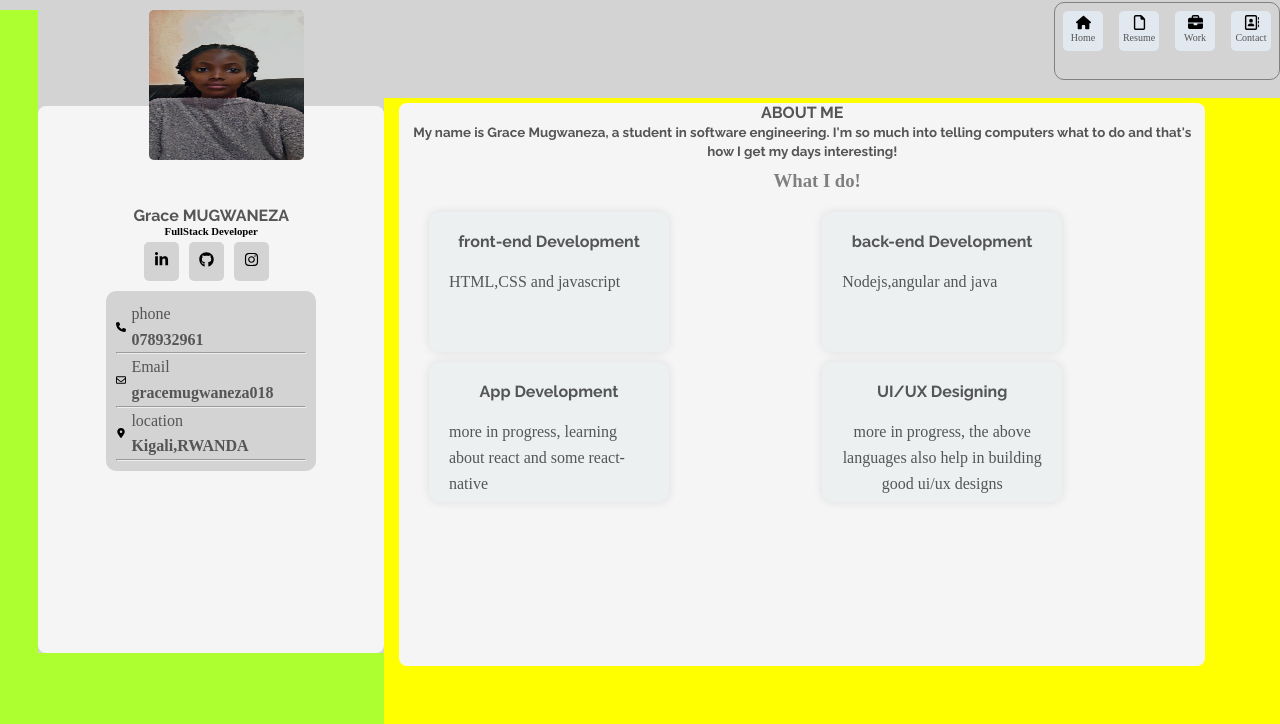
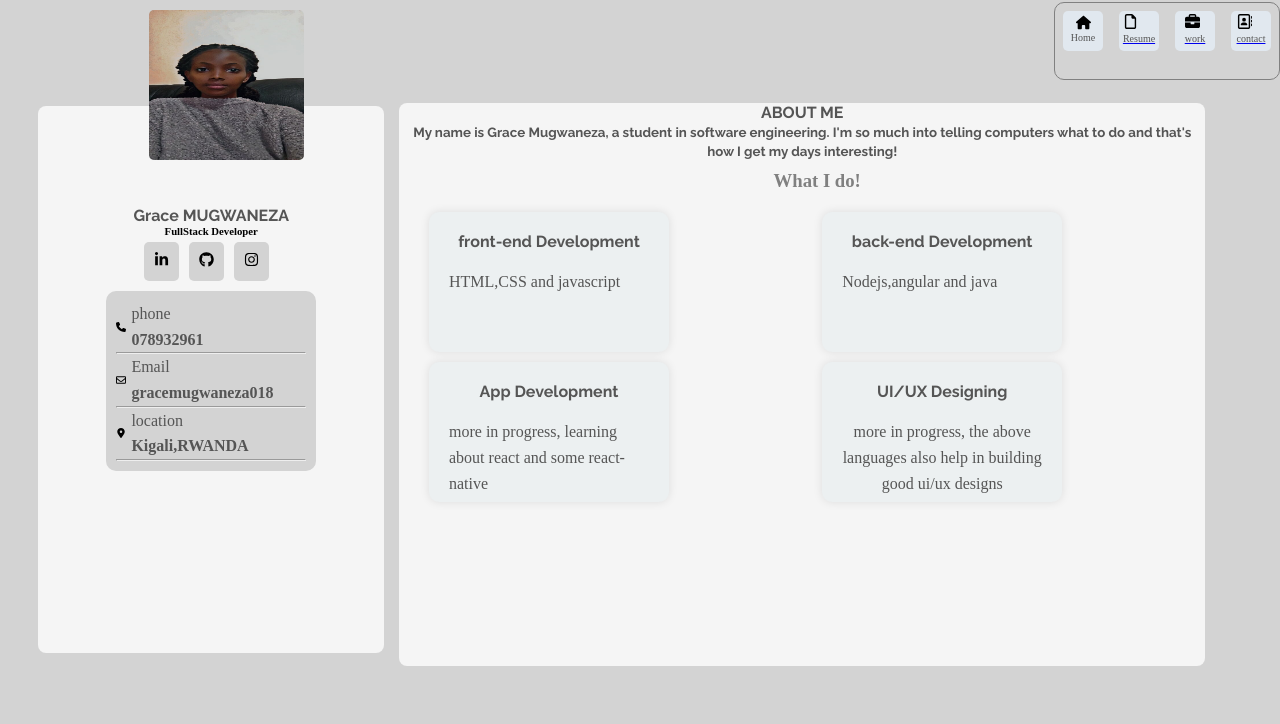
Before and after one commit to JeanIrad/my-brand_grace, a plain HTML site: page index.html in a window 1280 px wide. Shown: the part 76-800 px from the top of the page. Drawn offline with Linux system fonts and the light colour scheme.

Commit message:
mybrand so far

```diff
--- a/index.html
+++ b/index.html
@@ -75,12 +75,31 @@
               <div class="sub_nav">
                      <div class="icons"><object data="svgs/home.svg" width="15" height="15"> </object>
                       <p>Home</p></div>
-                     <div class="icons"><object data="svgs/resume.svg" width="15" height="15"> </object>
-                      <p>Resume</p></div>
-                     <div class="icons"><object data="svgs/work.svg" width="15" height="15"> </object>
-                      <p>Work</p></div>
-                     <div class="icons"><object data="svgs/contact.svg" width="15" height="15"> </object>
-                      <p>Contact</p></div>
+                     <div class="icons">
+    <a href="resume.html" target="_blank">
+        <object data="svgs/resume.svg" width="15" height="15"></object>
+        <p>Resume</p>
+    </a>
+</div>
+
+                   <div class="icons">
+    <a href="mywork.html" target="_blank">
+        <object data="svgs/work.svg" width="15" height="15"></object>
+        <p>work</p>
+    </a>
+</div>
+
+                    <div class="icons">
+    <a href="contactpage.html" target="_blank">
+        <object data="svgs/contact.svg" width="15" height="15"></object>
+        <p>contact</p>
+    </a>
+</div>
+
+
+
+
+
               </div>
        </div>
        &nbsp;
--- a/styles.css/contactpage.css
+++ b/styles.css/contactpage.css
@@ -16,7 +16,7 @@
   flex-direction: column;
 }
 .prof_det {
-  background-color: greenyellow;
+  background-color: lightgray;
   height: 100%;
   display: flex;
   justify-content: end;
--- a/styles.css/index.css
+++ b/styles.css/index.css
@@ -16,7 +16,7 @@
   flex-direction: column;
 }
 .prof_det {
-  background-color: greenyellow;
+  background-color: lightgray;
   height: 100%;
   display: flex;
   justify-content: end;
@@ -60,7 +60,7 @@
   align-items: end;
 }
 .aboutMe {
-  background-color: yellow;
+  background-color: lightgray;
   height: 80%;
 }
 .nav_container {
--- a/styles.css/mywork.css
+++ b/styles.css/mywork.css
@@ -19,7 +19,7 @@
   flex-direction: column;
 }
 .prof_det {
-  background-color: greenyellow;
+  background-color: lightgray;
   height: 100%;
   display: flex;
   justify-content: end;
@@ -64,7 +64,7 @@
   align-items: end;
 }
 .aboutMe {
-  background-color: yellow;
+  background-color: lightgray;
   height: 80%;
 }
 .nav_container {
@@ -170,14 +170,14 @@ h6 {
   text-align: center;
 } /*repeated css*/
 .portifolio {
-  background-color: red;
+  background-color: lightgray;
   height: 100%;
   margin-top: 40px;
   margin-left: 10px;
 }
 
 .porti_part {
-  background-color: palevioletred;
+  background-color: whitesmoke;
   display: flex;
   justify-content: center;
   height: 70%;
@@ -187,7 +187,7 @@ h6 {
 .my_portifolio {
   display: flex;
   justify-content: center;
-  background-color: aqua;
+  background-color: whitesmoke;
   height: 90%;
   width: 80%;
   margin-top: 40px;
@@ -196,7 +196,7 @@ h3 {
   color: gray;
 }
 .info_porti {
-  background: chocolate;
+  background: whitesmoke;
   height: 80%;
   width: 60%;
   margin-right: 10px;
--- a/styles.css/resume.css
+++ b/styles.css/resume.css
@@ -3,7 +3,7 @@
   padding: 0;
 }
 .container {
-  background-color: green;
+  background-color: lightgray;
   height: 100vh;
   width: 100%;
   display: flex;
@@ -16,7 +16,7 @@
   flex-direction: column;
 }
 .prof_det {
-  background-color: greenyellow;
+  background-color: lightgray;
   height: 100%;
   display: flex;
   justify-content: end;
@@ -43,7 +43,6 @@
   width: 70%;
   display: flex;
   flex-direction: column;
-
 }
 .profile_picture {
   background-color: lightgray;
@@ -166,47 +165,47 @@ h4 {
 h6 {
   text-align: center;
 }
-.resume_part{
- background-color: yellow;
+.resume_part {
+  background-color: lightgray;
   height: 80%;
   display: flex;
 }
-h4{
+h4 {
   text-align: center;
   margin-top: 20px;
   font-family: raleway;
-  .h3{
+  .h3 {
     font-family: raleway;
   }
 }
-.resume{
-  background-color: green;
+.resume {
+  background-color: wheat;
   width: 90%;
   height: 90%;
   display: flex;
 }
-.grid_resume{
-        display: grid;
-  grid-template-rows: repeat(2 auto)  ;
+.grid_resume {
+  display: grid;
+  grid-template-rows: repeat(2 auto);
 
   padding: 80px;
 }
-.my_resgrid{
-background-color: rgba(255, 255, 255, 0.8);
+.my_resgrid {
+  background-color: rgba(255, 255, 255, 0.8);
   border: 1px solid whitesmoke;
   padding: auto;
   font-size: 10px;
   text-align: center;
   border-radius: 15px;
-  margin-right:10px;
+  margin-right: 10px;
   margin-top: 15px;
 }
-li{
+li {
   list-style-type: none;
   margin: 0;
   padding: 0;
 }
-.res{
+.res {
   display: grid;
 }
 /* Responsive styles */
```
Also changed, not shown: index.js (added).
